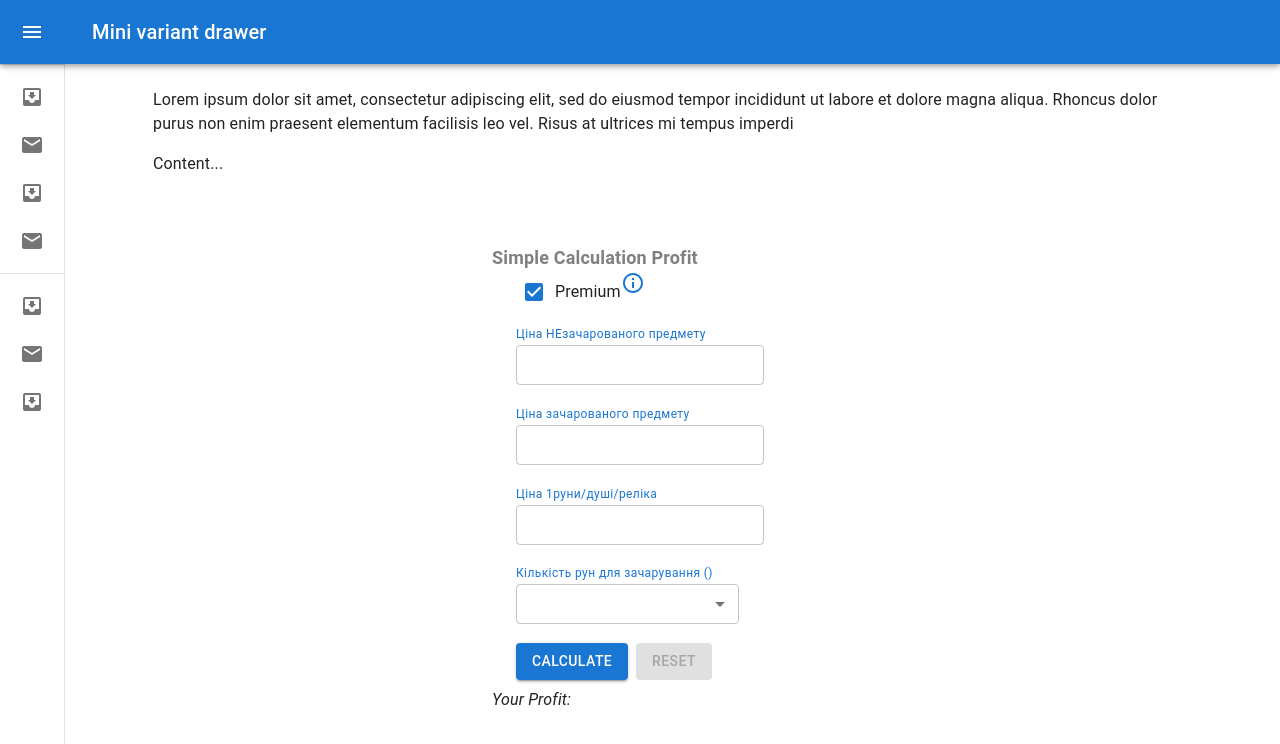
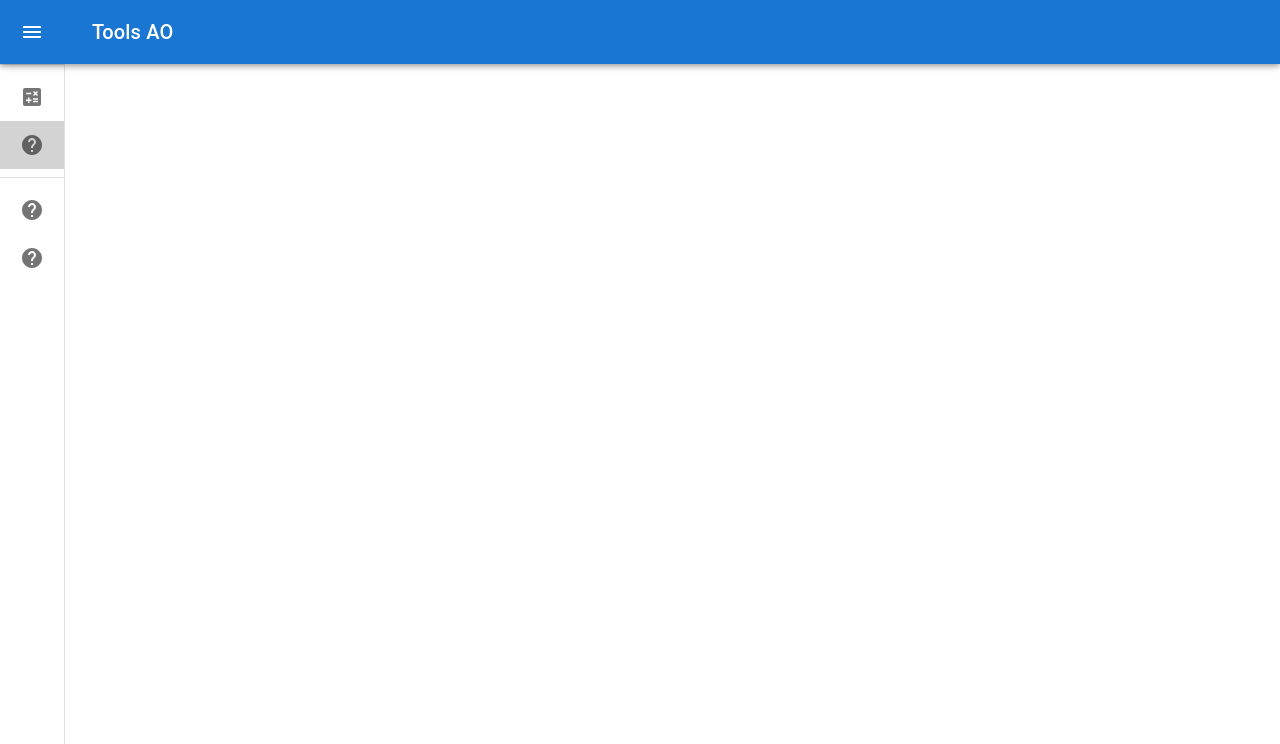
Before and after one commit to pilgr1m/tools_ao, a React (Create React App) app: page /menu-item1 in a window 1280 px wide. Shown: the top 744 px of the page. Built offline with nearby package versions, Linux system fonts and the light colour scheme.

Commit message:
6_Add_route
• Added route and fix menu

```diff
--- a/src/App.tsx
+++ b/src/App.tsx
@@ -1,5 +1,5 @@
 import React from 'react'
-import './App.css'
+import { BrowserRouter, Routes, Route } from 'react-router-dom'
 import {
   SidebarMenu,
   SimpleFormCalculation,
@@ -11,13 +11,19 @@ export const App = () => {
 
   return (
     <>
-      <Container>
-        <SidebarMenu />
-      </Container>
+      <BrowserRouter>
 
-      <Container>
-        <SimpleFormCalculation />
-      </Container>
+        <Container>
+          <SidebarMenu />
+        </Container>
+
+        <Routes>
+          <Route path="/calculation" element={<SimpleFormCalculation />} />
+          {/* <Route path="/menu-item3" element={<SimpleFormCalculation />} /> */}
+          {/* <Route path="/component" element={<Component />} /> */}
+        </Routes>
+
+      </BrowserRouter>
     </>
   )
 }
--- a/src/components/Calculation/SimpleFormCalculation.tsx
+++ b/src/components/Calculation/SimpleFormCalculation.tsx
@@ -24,8 +24,6 @@ export const SimpleFormCalculation: FC<Props> = () => {
   const [profit, setProfit] = useState<number | null>(null)
 
   const onSubmit = (data:stateType) => {
-    console.log(data)
-
     const updatedData = {
       ...data,
       priceNormalItem: Number(data.priceNormalItem),
--- a/src/components/Header.tsx
+++ /dev/null
@@ -1,34 +0,0 @@
-import React, { FC } from 'react'
-import { AppBar, Box, Button, IconButton, Toolbar, Typography } from '@mui/material'
-import MenuIcon from '@mui/icons-material/Menu'
-
-type Props = {
-
-}
-
-export const Header: FC<Props> = () => {
-  const a = 1
-
-  return (
-    <>
-      <Box sx={{ flexGrow: 1 }}>
-        <AppBar position="static" sx={{ backgroundColor: '#000000' }}>
-          <Toolbar>
-            <IconButton
-              size="large"
-              edge="start"
-              color="inherit"
-              aria-label="menu"
-              sx={{ mr: 2 }}
-            >
-              <MenuIcon />
-            </IconButton>
-            <Typography variant="h6" component="div" sx={{ flexGrow: 1 }}>
-              Tools AO
-            </Typography>
-          </Toolbar>
-        </AppBar>
-      </Box>
-    </>
-  )
-}
--- /dev/null
+++ b/src/components/Nav/MenuItemButton.tsx
@@ -0,0 +1,57 @@
+import React, { FC } from 'react'
+import { NavLink, useLocation } from 'react-router-dom'
+
+import {
+  ListItem,
+  ListItemButton,
+  ListItemIcon,
+  ListItemText,
+} from '@mui/material'
+import HelpIcon from '@mui/icons-material/Help'
+import CalculateIcon from '@mui/icons-material/Calculate'
+
+type Props = {
+  text: string,
+  open: boolean,
+  path: string,
+}
+
+export const MenuItemButton: FC<Props> = ({
+  text,
+  open,
+  path,
+}) => {
+  const location = useLocation()
+  const color = path === location.pathname ? 'lightgrey' : ''
+
+  return (
+    <ListItem
+      disablePadding
+      sx={{ display: 'block', backgroundColor: color }}
+    >
+      <NavLink
+        to={path}
+        style={{ color: 'grey', textDecoration: 'none' }}
+      >
+        <ListItemButton
+          sx={{
+            minHeight: 48,
+            justifyContent: open ? 'initial' : 'center',
+            px: 2.5,
+          }}
+        >
+          <ListItemIcon
+            sx={{
+              minWidth: 0,
+              mr: open ? 3 : 'auto',
+              justifyContent: 'center',
+            }}
+          >
+            {text === 'MenuItemButton' ? <HelpIcon /> : <CalculateIcon />}
+          </ListItemIcon>
+          <ListItemText primary={text} sx={{ opacity: open ? 1 : 0 }} />
+        </ListItemButton>
+      </NavLink>
+    </ListItem>
+  )
+}
--- a/src/components/SidebarMenu.tsx
+++ b/src/components/Nav/SidebarMenu.tsx
@@ -1,25 +1,13 @@
 import React, { useState } from 'react'
+import { Link } from 'react-router-dom'
 import MuiAppBar, { AppBarProps as MuiAppBarProps } from '@mui/material/AppBar'
 import MuiDrawer from '@mui/material/Drawer'
-import {
-  Box,
-  Toolbar,
-  List,
-  CssBaseline,
-  Typography,
-  Divider,
-  IconButton,
-  ListItem,
-  ListItemButton,
-  ListItemText,
-  ListItemIcon,
-} from '@mui/material'
-import { styled, useTheme, Theme, CSSObject } from '@mui/material/styles'
+import { Box, CssBaseline, Divider, IconButton, List, Toolbar, Typography } from '@mui/material'
+import { CSSObject, styled, Theme, useTheme } from '@mui/material/styles'
 import MenuIcon from '@mui/icons-material/Menu'
 import ChevronLeftIcon from '@mui/icons-material/ChevronLeft'
 import ChevronRightIcon from '@mui/icons-material/ChevronRight'
-import InboxIcon from '@mui/icons-material/MoveToInbox'
-import MailIcon from '@mui/icons-material/Mail'
+import { MenuItemButton } from './MenuItemButton'
 
 const drawerWidth = 240
 
@@ -112,7 +100,9 @@ export const SidebarMenu = () => {
             <MenuIcon />
           </IconButton>
           <Typography variant="h6" noWrap component="div">
-            Mini variant drawer
+            <Link to="/" style={{ color: 'white', textDecoration: 'none' }}>
+              Tools AO
+            </Link>
           </Typography>
         </Toolbar>
       </AppBar>
@@ -122,69 +112,21 @@ export const SidebarMenu = () => {
             {theme.direction === 'rtl' ? <ChevronRightIcon /> : <ChevronLeftIcon />}
           </IconButton>
         </DrawerHeader>
+
         <Divider />
         <List>
-          {['Inbox', 'Starred', 'Send email', 'Drafts'].map((text, index) => (
-            <ListItem key={text} disablePadding sx={{ display: 'block' }}>
-              <ListItemButton
-                sx={{
-                  minHeight: 48,
-                  justifyContent: open ? 'initial' : 'center',
-                  px: 2.5,
-                }}
-              >
-                <ListItemIcon
-                  sx={{
-                    minWidth: 0,
-                    mr: open ? 3 : 'auto',
-                    justifyContent: 'center',
-                  }}
-                >
-                  {index % 2 === 0 ? <InboxIcon /> : <MailIcon />}
-                </ListItemIcon>
-                <ListItemText primary={text} sx={{ opacity: open ? 1 : 0 }} />
-              </ListItemButton>
-            </ListItem>
-          ))}
+          <MenuItemButton path="/calculation" text="Calculation" open={open} />
+          <MenuItemButton path="/menu-item1" text="MenuItemButton" open={open} />
         </List>
         <Divider />
+
         <List>
-          {['All mail', 'Trash', 'Spam'].map((text, index) => (
-            <ListItem key={text} disablePadding sx={{ display: 'block' }}>
-              <ListItemButton
-                sx={{
-                  minHeight: 48,
-                  justifyContent: open ? 'initial' : 'center',
-                  px: 2.5,
-                }}
-              >
-                <ListItemIcon
-                  sx={{
-                    minWidth: 0,
-                    mr: open ? 3 : 'auto',
-                    justifyContent: 'center',
-                  }}
-                >
-                  {index % 2 === 0 ? <InboxIcon /> : <MailIcon />}
-                </ListItemIcon>
-                <ListItemText primary={text} sx={{ opacity: open ? 1 : 0 }} />
-              </ListItemButton>
-            </ListItem>
-          ))}
+          <MenuItemButton path="/menu-item2" text="MenuItemButton" open={open} />
+          <MenuItemButton path="/menu-item3" text="MenuItemButton" open={open} />
         </List>
+
       </Drawer>
-      <Box component="main" sx={{ flexGrow: 1, p: 3 }}>
-        <DrawerHeader />
-        <Typography paragraph>
-          Lorem ipsum dolor sit amet, consectetur adipiscing elit, sed do eiusmod
-          tempor incididunt ut labore et dolore magna aliqua. Rhoncus dolor purus non
-          enim praesent elementum facilisis leo vel. Risus at ultrices mi tempus
-          imperdi
-        </Typography>
-        <Typography paragraph>
-          Content...
-        </Typography>
-      </Box>
+      <Box component="main" sx={{ flexGrow: 1, p: 3 }} />
     </Box>
   )
 }
--- /dev/null
+++ b/src/components/Nav/index.ts
@@ -0,0 +1,2 @@
+export * from './MenuItemButton'
+export * from './SidebarMenu'
--- a/src/components/Table.tsx
+++ /dev/null
@@ -1,15 +0,0 @@
-import React, { FC } from 'react'
-
-type Props = {
-
-}
-
-export const Table: FC<Props> = () => {
-  const a = 1
-
-  return (
-    <div>
-      Table...()
-    </div>
-  )
-}
--- a/src/components/index.ts
+++ b/src/components/index.ts
@@ -1,4 +1,2 @@
 export * from './Calculation'
-export * from './Header'
-export * from './SidebarMenu'
-export * from './Table'
+export * from './Nav'
```
